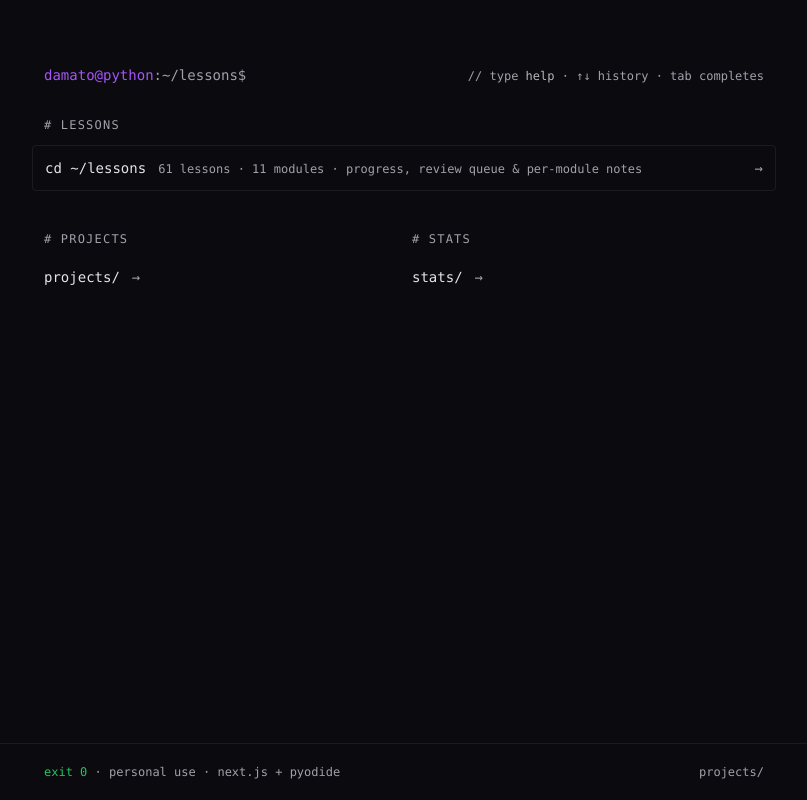
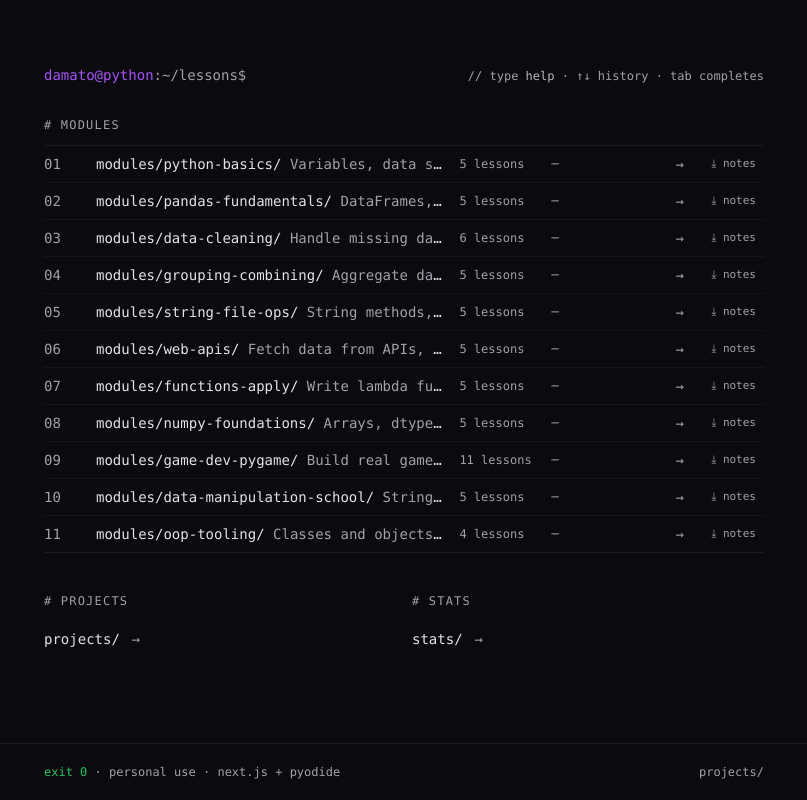
Before and after one commit to Damatnic/python-mastery, a Next.js app: page / in a window 1280 px wide. Shown: the whole page, without its empty margins (236-1043 px from the left). Built offline with nearby package versions, Linux system fonts and the light colour scheme.

Commit message:
Revert "Consolidate module views: /learn canonical, / lean landing"
This reverts commit 1a7270f3c5f4b6a654af1722b28c36cda2915bc8.

```diff
--- a/app/page.tsx
+++ b/app/page.tsx
@@ -1,10 +1,14 @@
 "use client";
 
 import Link from "next/link";
+import { useEffect, useState } from "react";
 import HomeTerminal from "@/components/HomeTerminal";
+import { DownloadNotesButton } from "@/components/DownloadNotesButton";
 import { getAllModules } from "@/lib/lessons";
+import { getCompletedLessons } from "@/lib/progress";
 
-const modules = getAllModules().map((m, i) => ({
+const fullModules = getAllModules();
+const modules = fullModules.map((m, i) => ({
   num: String(i + 1).padStart(2, "0"),
   slug: m.slug,
   firstLesson: m.lessons[0]?.slug ?? "",
@@ -13,10 +17,14 @@
   lessons: m.lessons.length,
 }));
 
-const moduleCount = modules.length;
-const lessonCount = modules.reduce((sum, m) => sum + m.lessons, 0);
+export default function Home() {
+  const [completed, setCompleted] = useState<Set<string>>(new Set());
 
-export default function Home() {
+  useEffect(() => {
+    // eslint-disable-next-line react-hooks/set-state-in-effect -- hydrating from localStorage
+    setCompleted(getCompletedLessons());
+  }, []);
+
   return (
     <div className="min-h-screen flex flex-col bg-background text-foreground font-mono text-sm">
       <main className="flex-1 max-w-3xl mx-auto w-full px-6 py-12 sm:py-16">
@@ -32,19 +40,45 @@
         </section>
 
         <section className="mt-8">
-          <p className="text-xs uppercase tracking-widest text-muted-foreground"># lessons</p>
+          <p className="text-xs uppercase tracking-widest text-muted-foreground"># modules</p>
+          <ul className="mt-3 border-y border-border/60 divide-y divide-border/40">
+            {modules.map((m, idx) => {
+              const doneCount = (() => {
+                try {
+                  return Array.from(completed).filter((k) => k.startsWith(`${m.slug}/`)).length;
+                } catch { return 0; }
+              })();
+              const status = doneCount === 0
+                ? "─"
+                : doneCount === m.lessons
+                ? "✓ complete"
+                : `${doneCount}/${m.lessons}`;
+              const statusClass = doneCount === m.lessons
+                ? "text-success"
+                : doneCount > 0
+                ? "text-accent"
+                : "text-muted-foreground";
+              return (
+                <li key={m.slug} className="flex items-center gap-1">
                   <Link
-            href="/learn"
-            className="mt-3 group flex items-center justify-between gap-3 py-3 px-3 -mx-3 rounded border border-border/60 hover:bg-card/60 hover:border-accent/50 transition-colors focus-visible:outline-none focus-visible:ring-2 focus-visible:ring-accent focus-visible:ring-offset-2 focus-visible:ring-offset-background"
+                    href={`/learn/${m.slug}/${m.firstLesson}`}
+                    className="group grid flex-1 grid-cols-[2.5rem_minmax(0,1fr)_5rem_7rem_1rem] gap-3 items-center py-2 px-2 -ml-2 rounded hover:bg-card/60 transition-colors focus-visible:outline-none focus-visible:ring-2 focus-visible:ring-accent focus-visible:ring-offset-2 focus-visible:ring-offset-background"
+                    aria-label={`Open module ${m.title}`}
                   >
+                    <span className="text-muted-foreground">{m.num}</span>
                     <span className="min-w-0 truncate">
-              <span className="text-foreground">cd ~/lessons</span>
-              <span className="ml-3 text-muted-foreground text-xs">
-                {lessonCount} lessons · {moduleCount} modules · progress, review queue &amp; per-module notes
+                      <span className="text-foreground">modules/{m.title}/</span>
+                      <span className="text-muted-foreground hidden md:inline">  {m.desc}</span>
                     </span>
-            </span>
+                    <span className="text-muted-foreground text-xs">{m.lessons} lessons</span>
+                    <span className={`text-xs ${statusClass}`}>{status}</span>
                     <span className="text-muted-foreground group-hover:text-accent transition-colors">→</span>
                   </Link>
+                  <DownloadNotesButton module={fullModules[idx]} compact />
+                </li>
+              );
+            })}
+          </ul>
         </section>
 
         <section className="mt-10 grid sm:grid-cols-2 gap-4">
--- a/components/ModuleCard.tsx
+++ b/components/ModuleCard.tsx
@@ -4,7 +4,6 @@
 import Link from "next/link";
 import type { Module } from "@/lib/types";
 import { safeJsonParse } from "@/lib/storage";
-import { DownloadNotesButton } from "@/components/DownloadNotesButton";
 
 interface ModuleCardProps {
   module: Module;
@@ -68,7 +67,6 @@
     : "text-muted-foreground";
 
   return (
-    <div className="relative">
     <Link
       href={`/learn/${module.slug}/${firstIncompleteLesson.slug}`}
       className={`group block font-mono p-4 rounded border transition-colors focus-visible:outline-none focus-visible:ring-2 focus-visible:ring-accent focus-visible:ring-offset-2 focus-visible:ring-offset-background ${
@@ -79,7 +77,7 @@
       aria-label={`Open module ${module.title}${isLocked ? ", locked" : ""}`}
       aria-disabled={isLocked || undefined}
     >
-        <div className="flex items-baseline gap-2 text-sm pr-16">
+      <div className="flex items-baseline gap-2 text-sm">
         <span className="text-accent">{String(moduleIndex + 1).padStart(2, "0")}</span>
         <span className={isLocked ? "text-muted-foreground" : "text-foreground"}>
           modules/{module.slug}/
@@ -108,10 +106,5 @@
         </p>
       )}
     </Link>
-
-      <div className="absolute top-3 right-3">
-        <DownloadNotesButton module={module} compact />
-      </div>
-    </div>
   );
 }
```
Lines whose indentation alone changed are shown as unchanged.
